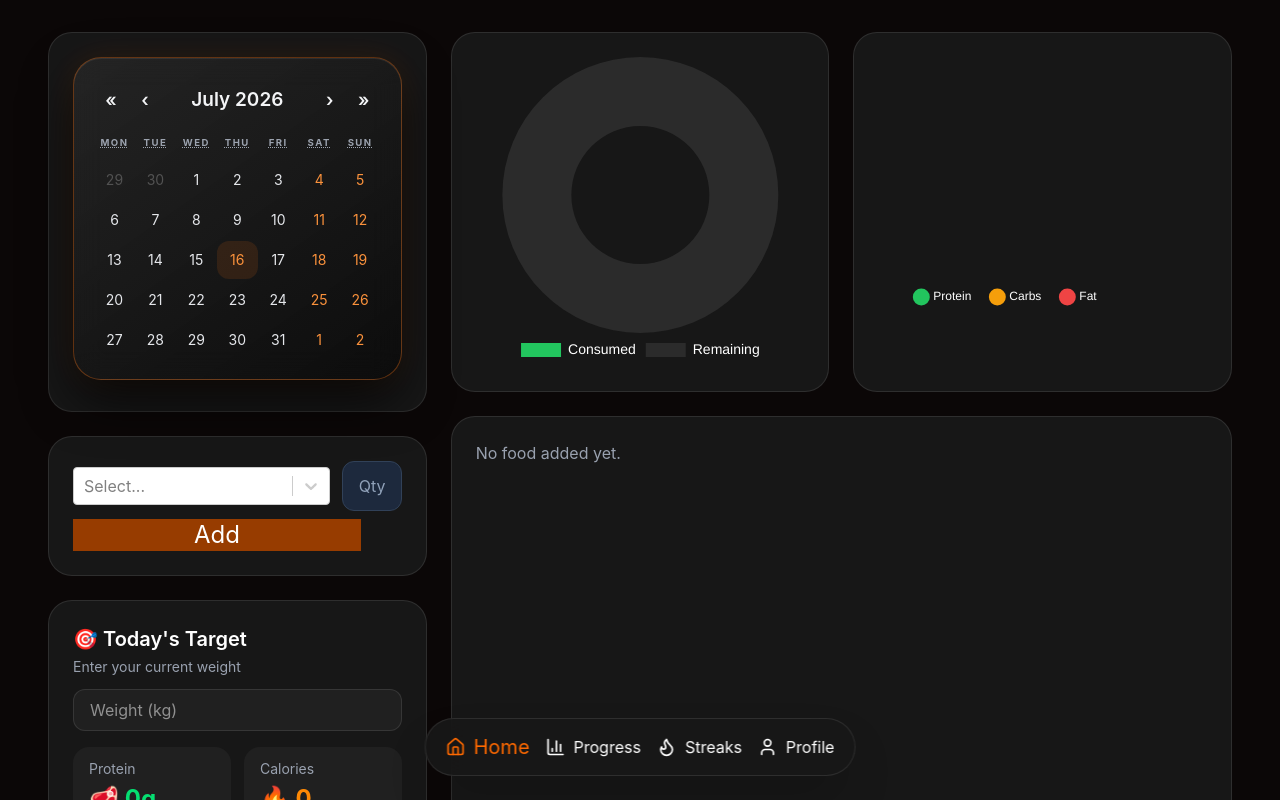
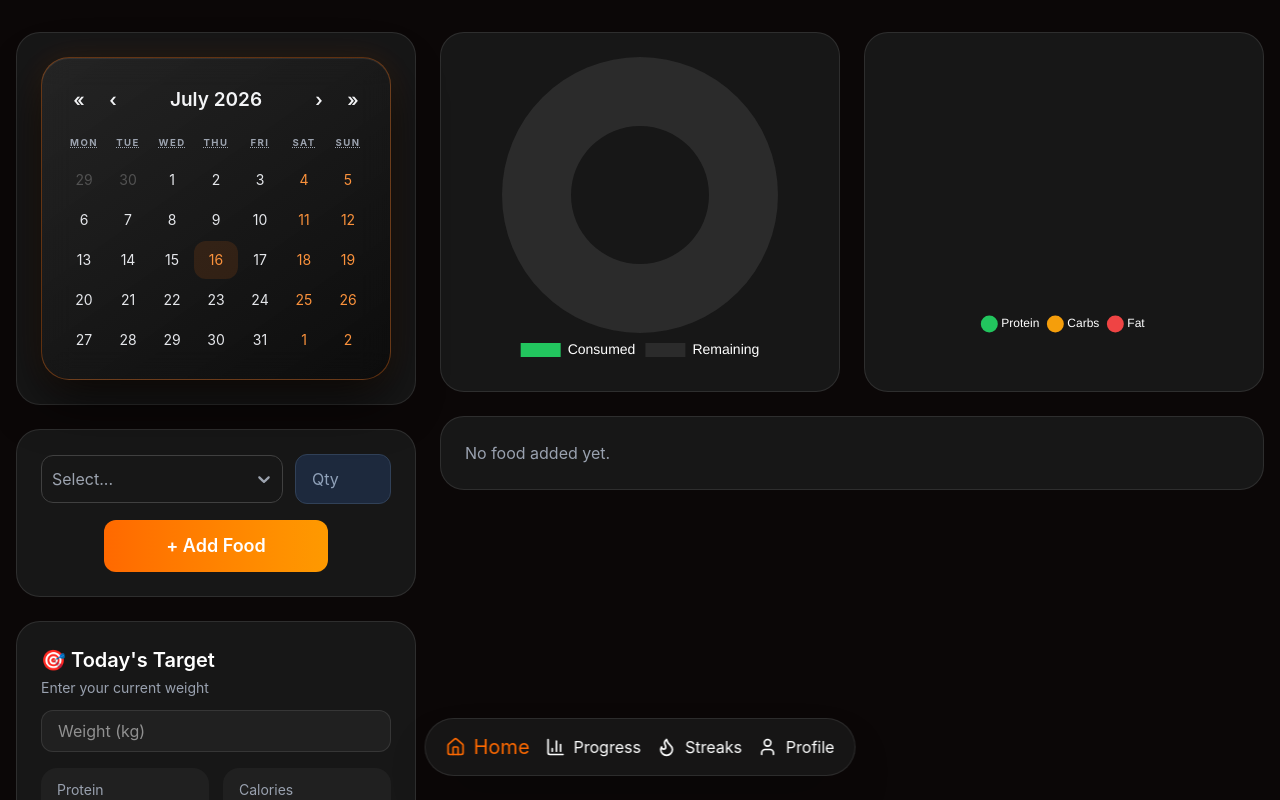
Before and after one commit to SHREYASHTYAGI/Ai_NutriLog, a React (Vite) app in the folder Frontend/LogTracker/: page /dashboard in a window 1280 px wide. Shown: the top 800 px of the page. Built offline with nearby package versions, Linux system fonts and the light colour scheme.

Commit message:
Made dashboard reponsive

```diff
--- a/Frontend/LogTracker/src/components/Button.tsx
+++ b/Frontend/LogTracker/src/components/Button.tsx
@@ -1,9 +1,9 @@
 type ButtonProps = {
   text: string;
   type?: "button" | "submit";
-  loading?: boolean;
+  loading?: boolean; // (?) -> means optional btw...
   disabled?: boolean;
-  onClick?: React.MouseEventHandler<HTMLButtonElement>;
+  onClick?: React.MouseEventHandler<HTMLButtonElement>; //added this feature so that there i can pass optional click handler
 };
 
 export default function Button({
--- a/Frontend/LogTracker/src/components/charts/MacroChart.tsx
+++ b/Frontend/LogTracker/src/components/charts/MacroChart.tsx
@@ -49,7 +49,7 @@ export default function MacroChart({
 
         labels: {
           color: "#fff",
-          padding: 20,
+
           usePointStyle: true,
           pointStyle: "circle" as const,
         },
--- a/Frontend/LogTracker/src/pages/Dashboard.tsx
+++ b/Frontend/LogTracker/src/pages/Dashboard.tsx
@@ -3,7 +3,7 @@ import Calendar from "react-calendar";
 import Fdata from "../data/Fdata.json"
 import Select from 'react-select';
 import Input from "../components/Input";
-import { useMemo, useState } from "react";
+import { useEffect, useMemo, useState } from "react";
 import { Pencil, Trash2 } from "lucide-react";
 import ProtienChart from "../components/charts/ProteinChart"
 import MacroChart from "../components/charts/MacroChart";
@@ -47,12 +47,34 @@ export default function Dashboard() {
 
 const [selectedOption, setSelectedOption] = useState<FoodOption | null>(null);
 const [quant, setQuant] = useState("");
-  const [foodLog, setFoodLog] = useState<FoodLog[]>([]);
+  const [foodLog, setFoodLog] = useState<FoodLog[]>(()=>{
+       const draft=localStorage.getItem("foodDraft");
+     return draft?JSON.parse(draft):[];
+
+  });
+
   const [editingId, setEditingId] = useState<number | null>(null);
 const [editQuantity, setEditQuantity] = useState("");
-const [currWeight, setCurrWeight] = useState<number | "">("");
-const proteinGoal =
-  currWeight === "" ? 0 : Math.round(currWeight * 1.8);
+const [currWeight, setCurrWeight] = useState<number | "">(()=>{
+    const wDraft=localStorage.getItem("weD");
+    return wDraft?Number(wDraft):"";
+});
+
+const proteinGoal =currWeight === "" ? 0 : Math.round(currWeight * 1.8);
+
+
+  useEffect(()=>{
+     localStorage.setItem("foodDraft",JSON.stringify(foodLog))
+  },[foodLog])
+
+  useEffect(()=>{
+    if(currWeight==""){
+      localStorage.removeItem("weD");
+    }
+    else{
+        localStorage.setItem("weD",JSON.stringify(currWeight))
+    }
+  },[currWeight])
 
 const calorieGoal =
   currWeight === "" ? 0 : Math.round(currWeight * 35);
@@ -178,69 +200,141 @@ if (existingFood) {
      setEditQuantity("");
  }
 
+ const customStyles = {
+  control: (provided: any, state: any) => ({
+    ...provided,
+    backgroundColor: "#171717",
+    borderColor: state.isFocused ? "#f97316" : "#404040",
+    boxShadow: state.isFocused ? "0 0 0 1px #f97316" : "none",
+    "&:hover": {
+      borderColor: "#f97316",
+    },
+    borderRadius: "12px",
+    minHeight: "48px",
+    color: "white",
+  }),
+
+  menu: (provided: any) => ({
+    ...provided,
+    backgroundColor: "#171717",
+    borderRadius: "12px",
+    overflow: "hidden",
+  }),
+
+  option: (provided: any, state: any) => ({
+  ...provided,
+  backgroundColor: state.isSelected
+    ? "#f97316"
+    : state.isFocused
+    ? "rgba(249, 115, 22, 0.18)"
+    : "#171717",
+  color: "white",
+  cursor: "pointer",
+  backdropFilter: "blur(10px)",
+  WebkitBackdropFilter: "blur(10px)",
+  border: state.isFocused
+    ? "1px solid rgba(249, 115, 22, 0.35)"
+    : "1px solid transparent",
+  transition: "all 0.2s ease",
+}),
+
+  singleValue: (provided: any) => ({
+    ...provided,
+    color: "white",
+  }),
+
+  input: (provided: any) => ({
+    ...provided,
+    color: "white",
+  }),
+
+  placeholder: (provided: any) => ({
+    ...provided,
+    color: "#9ca3af",
+  }),
+
+  dropdownIndicator: (provided: any, state: any) => ({
+    ...provided,
+    color: state.isFocused ? "#f97316" : "#9ca3af",
+    "&:hover": {
+      color: "#f97316",
+    },
+  }),
+
+  indicatorSeparator: () => ({
+    display: "none",
+  }),
+};
+
 
 
 
   return (
 
-<div className="min-h-screen w-full bg-[#0B0707] text-white">
-  <div className="w-full px-8 lg:px-12 py-8">
-       <div className="grid grid-cols-12 gap-6">
-
-  {/* LEFT */}
-  <div className="col-span-4 space-y-6">
-
-
-    <div className="h-95 rounded-3xl border border-white/10 bg-[#171717] p-6">
-      <Calendar/>
+<div className="min-h-screen w-full overflow-x-hidden bg-[#0B0707] text-white">
+  <div className="w-full px-2 py-4 pb-24 sm:px-3 sm:py-6 lg:px-4 lg:py-8">
+    <div className="grid grid-cols-1 gap-4 sm:gap-6 lg:grid-cols-12 lg:gap-6">
+      <div className="order-1 space-y-4 sm:space-y-6 lg:col-span-4 lg:order-0">
+        <div className="order-1 rounded-2xl border border-white/10 bg-[#171717] p-3 sm:rounded-3xl sm:p-6">
+          <Calendar />
         </div>
 
-
-
-
-    <div className="rounded-3xl border border-white/10 bg-[#171717] p-6">
-
-  {/* First Row */}
-  <div className="flex items-center gap-3">
-
-    <div className="flex-1">
+        <div className="order-4 rounded-2xl border border-white/10 bg-[#171717] p-3 sm:rounded-3xl sm:p-6">
+          <div className="flex flex-col gap-3 sm:flex-row sm:items-center">
+            <div className="w-full sm:flex-1">
               <Select
                 value={selectedOption}
                 onChange={setSelectedOption}
                 options={options}
+                styles={customStyles}
               />
             </div>
 
-    <div className="w-15 flex items-center justify-center">
+            <div className="w-full sm:w-24">
               <Input
                 placeholder="Qty"
                 value={quant}
                 onChange={(e) => setQuant(e.target.value)}
               />
             </div>
-
           </div>
 
-  {/* Second Row */}
-  <div className="mt-2 h-8 bg-amber-800 text-2xl w-2xs flex items-center   justify-center">
-    <button className="w-100"  onClick={addFood} >Add</button>
+          <div className="mt-4 flex justify-center">
+            <button
+              onClick={addFood}
+              className="
+                w-full
+                rounded-xl
+                bg-linear-to-r from-orange-500 to-amber-500
+                py-3
+                text-lg
+                font-semibold
+                text-white
+                transition-all
+                duration-300
+                hover:scale-105
+                hover:shadow-xl
+                hover:shadow-orange-500/20
+                hover:brightness-105
+                hover:from-orange-600
+                hover:to-orange-400
+                active:scale-95
+                active:shadow-md
+                focus:outline-none
+                focus:ring-2
+                focus:ring-orange-500/30
+                sm:w-56
+              "
+            >
+              + Add Food
+            </button>
+          </div>
         </div>
 
-</div>
-
-
-
-    {/* Target */}
-    <div className="h-60 rounded-3xl border border-white/10 bg-[#171717] p-6 flex flex-col justify-between">
-
+        <div className="order-5 flex h-auto flex-col justify-between rounded-2xl border border-white/10 bg-[#171717] p-3 sm:h-60 sm:rounded-3xl sm:p-6">
           <div>
-    <h2 className="text-xl font-semibold text-white">
-      🎯 Today's Target
-    </h2>
-
-    <p className="mt-1 text-sm text-gray-400">
-      Enter your current weight
-    </p>
+            <h2 className="text-xl font-semibold text-white">🎯 Today's Target</h2>
+            <p className="mt-1 text-sm text-gray-400">Enter your current weight</p>
           </div>
 
           <input
@@ -248,81 +342,46 @@ if (existingFood) {
             placeholder="Weight (kg)"
             value={currWeight}
             onChange={(e) =>
-      setCurrWeight(
-        e.target.value === "" ? "" : Number(e.target.value)
-      )
+              setCurrWeight(e.target.value === "" ? "" : Number(e.target.value))
             }
             className="mt-3 rounded-xl border border-white/10 bg-[#202020] px-4 py-2 text-white outline-none transition focus:border-green-500"
           />
 
-  <div className="mt-4 flex justify-between">
-
-    <div className="flex flex-col rounded-2xl bg-[#202020] px-4 py-3 w-[48%]">
-      <span className="text-sm text-gray-400">
-        Protein
-      </span>
-
-      <span className="mt-1 text-2xl font-bold text-green-400">
-        🥩 {proteinGoal}g
-      </span>
+          <div className="mt-4 flex flex-col gap-3 sm:flex-row sm:justify-between">
+            <div className="flex w-full flex-col rounded-2xl bg-[#202020] px-4 py-3 sm:w-[48%]">
+              <span className="text-sm text-gray-400">Protein</span>
+              <span className="mt-1 text-2xl font-bold text-green-400">🥩 {proteinGoal}g</span>
             </div>
 
-    <div className="flex flex-col rounded-2xl bg-[#202020] px-4 py-3 w-[48%]">
-      <span className="text-sm text-gray-400">
-        Calories
-      </span>
-
-      <span className="mt-1 text-2xl font-bold text-orange-400">
-        🔥 {calorieGoal}
-      </span>
+            <div className="flex w-full flex-col rounded-2xl bg-[#202020] px-4 py-3 sm:w-[48%]">
+              <span className="text-sm text-gray-400">Calories</span>
+              <span className="mt-1 text-2xl font-bold text-orange-400">🔥 {calorieGoal}</span>
+            </div>
+          </div>
+        </div>
       </div>
 
+      <div className="order-2 space-y-4 sm:space-y-6 lg:col-span-8 lg:order-none">
+        <div className="order-2 grid grid-cols-1 gap-4 sm:gap-6 lg:grid-cols-2">
+          <div className="flex h-80 items-center justify-center rounded-2xl border border-white/10 bg-[#171717] p-3 sm:h-90 sm:rounded-3xl sm:p-6">
+            <ProtienChart consumed={totalProtein} goal={proteinGoal} />
           </div>
 
+          <div className="flex h-80 items-center justify-center rounded-2xl border border-white/10 bg-[#171717] p-3 sm:h-90 sm:rounded-3xl sm:p-6">
+            <MacroChart protein={totalProtein} carbs={totalCarbs} fat={totalFat} />
+          </div>
         </div>
 
-
-  </div>
-
-
-  {/* RIGHT */}
-  <div className="col-span-8 space-y-6">
-
-    {/* Charts */}
-    <div className="grid grid-cols-2 gap-6">
-
-      <div className="h-90 rounded-3xl border border-white/10 bg-[#171717] p-6">
-
-              <ProtienChart consumed={totalProtein}
-                   goal={proteinGoal} />
-
-      </div>
-
-      <div className="h-90 rounded-3xl border border-white/10 bg-[#171717] p-6">
-         <MacroChart
-        protein={totalProtein}
-         carbs={totalCarbs}
-         fat={totalFat}
-       />
-      </div>
-
-    </div>
-
-    {/* Food Log */}
-
-
-
-    <div  className="  h-132.5 rounded-3xl border border-white/10 bg-[#171717] p-6">
-         {foodLog.length=== 0 ?(
-               <p className="text-gray-400">
-                   No food added yet.
-                </p>
-         ):(<div className="flex gap-5 flex-wrap items-center justify-center">
+        <div className="order-6 rounded-2xl border border-white/10 bg-[#171717] p-3 sm:rounded-3xl sm:p-6">
+          {foodLog.length === 0 ? (
+            <p className="text-gray-400">No food added yet.</p>
+          ) : (
+            <div className="grid grid-cols-1 gap-4 md:grid-cols-2">
               {foodLog.map((item) => (
                 <div
                   key={item.id}
                   className="
-        mb-4 w-60
+                    w-full
                     rounded-2xl
                     border border-white/10
                     bg-[#1A1A1A]
@@ -333,124 +392,80 @@ if (existingFood) {
                     hover:shadow-lg hover:shadow-orange-500/10
                   "
                 >
-      {/* Top */}
                   <div className="flex items-start justify-between">
-
                     <div>
-          <h3 className="flex items-center gap-2  font-semibold text-white">
+                      <h3 className="flex items-center gap-2 font-semibold text-white">
                         <span className="text-2xl">{item.emoji}</span>
                         {item.name}
                       </h3>
 
-           {editingId===item.id ?
-               (<>
-                  <Input placeholder="update" value={editQuantity} onChange={(e)=>setEditQuantity(e.target.value)} />
-
-               </>):(<>
+                      {editingId === item.id ? (
+                        <>
+                          <Input placeholder="update" value={editQuantity} onChange={(e) => setEditQuantity(e.target.value)} />
+                        </>
+                      ) : (
+                        <>
                           {item.quantity} {item.unit}
-               </>)
-            }
+                        </>
+                      )}
                     </div>
 
-
-
                     <div className="flex gap-1">
-             {editingId===item.id?
-          (<>
-              <button  onClick={saveEdit} className="
-              rounded-lg
-              text-2xl
-               w-10
-               pb-2
-              text-gray-400
-              transition
-              hover:bg-orange-500/20
-              hover:text-orange-400
-            " >✔️</button>
-              <button  onClick={ ()=>{setEditingId(null) ,setEditQuantity("")} } className="
-              rounded-lg
-              p-2
-              text-gray-400
-              transition
-              hover:bg-red-500/20
-              hover:text-red-400
-            ">❌</button>
-           </>)
-          :
-          (<>
+                      {editingId === item.id ? (
+                        <>
+                          <button onClick={saveEdit} className="rounded-lg w-10 pb-2 text-2xl text-gray-400 transition hover:bg-orange-500/20 hover:text-orange-400">
+                            ✔️
+                          </button>
+                          <button onClick={() => { setEditingId(null); setEditQuantity(""); }} className="rounded-lg p-2 text-gray-400 transition hover:bg-red-500/20 hover:text-red-400">
+                            ❌
+                          </button>
+                        </>
+                      ) : (
+                        <>
                           <button
-            className="
-              rounded-lg
-              p-2
-
-              text-gray-400
-              transition
-              hover:bg-orange-500/20
-              hover:text-orange-400
-            "
-
-            onClick={()=>startEdit(item)}
+                            className="rounded-lg p-2 text-gray-400 transition hover:bg-orange-500/20 hover:text-orange-400"
+                            onClick={() => startEdit(item)}
                           >
                             <Pencil size={18} />
                           </button>
 
                           <button
-            className="
-              rounded-lg
-              p-2
-              text-gray-400
-              transition
-              hover:bg-red-500/20
-              hover:text-red-400
-            "
-
-            onClick={()=>deleteFood(item.id)}
+                            className="rounded-lg p-2 text-gray-400 transition hover:bg-red-500/20 hover:text-red-400"
+                            onClick={() => deleteFood(item.id)}
                           >
                             <Trash2 size={18} />
                           </button>
-          </>)
-          }
+                        </>
+                      )}
                     </div>
                   </div>
 
-      {/* Divider */}
                   <div className="my-4 h-px bg-white/10" />
 
-      {/* Nutrition */}
                   <div className="flex justify-between">
-
-        <div className="flex  flex-col items-center flex-1">
+                    <div className="flex flex-1 flex-col items-center">
                       <span className="text-shadow-xs">🥩</span>
-          <p className="text-lg font-semibold text-orange-400">
-            {item.protein} g
-          </p>
-          <p className="text-xs text-gray-500">
-            Protein
-          </p>
+                      <p className="text-lg font-semibold text-orange-400">{item.protein} g</p>
+                      <p className="text-xs text-gray-500">Protein</p>
                     </div>
 
                     <div className="w-px bg-white/10"></div>
 
-        <div className="flex flex-col items-center flex-1">
+                    <div className="flex flex-1 flex-col items-center">
                       <span className="text-2xs">🍚</span>
-          <p className="text-lg font-semibold text-yellow-400">
-            {item.carbs} g
-          </p>
-          <p className="text-xs text-gray-500">
-            Carbs
-          </p>
+                      <p className="text-lg font-semibold text-yellow-400">{item.carbs} g</p>
+                      <p className="text-xs text-gray-500">Carbs</p>
                     </div>
-
                   </div>
                 </div>
               ))}
             </div>
           )}
         </div>
+      </div>
+    </div>
 
-  </div>
-  <BottomNavbar/>
-</div>
+    <BottomNavbar />
   </div>
 </div>
 
```
Lines whose indentation alone changed are shown as unchanged.
